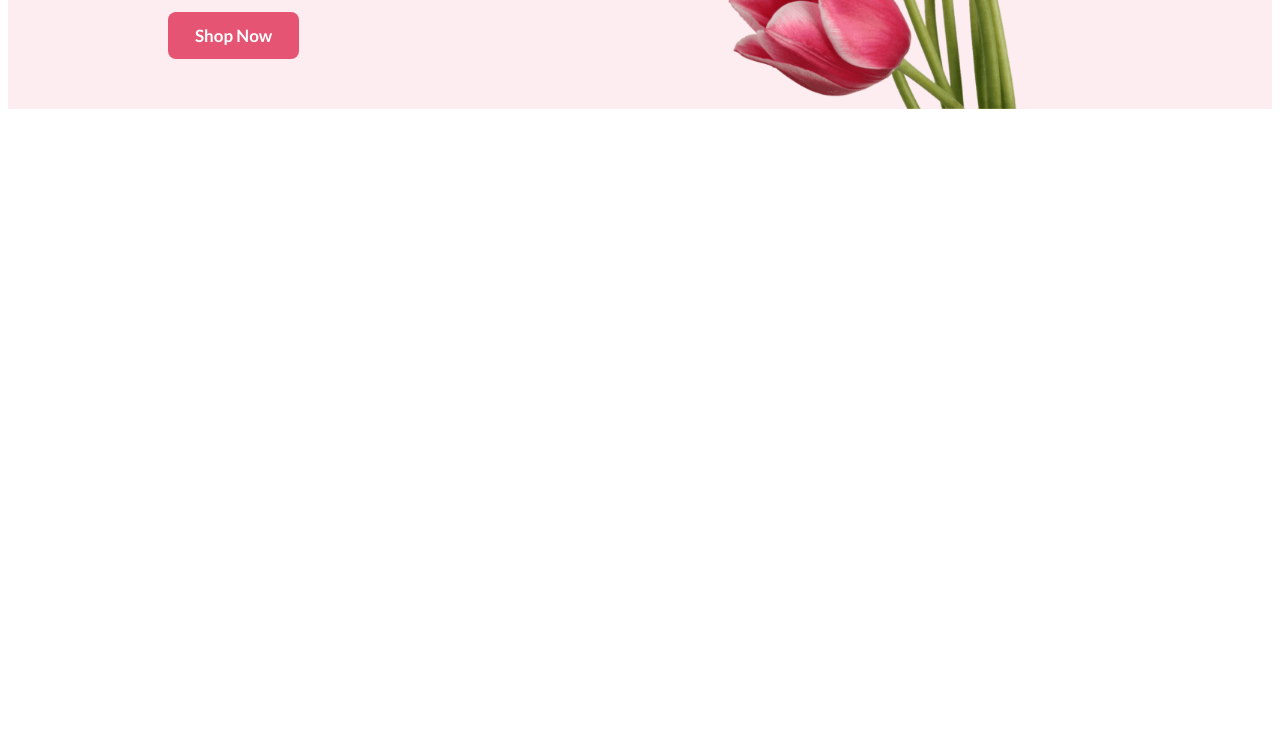
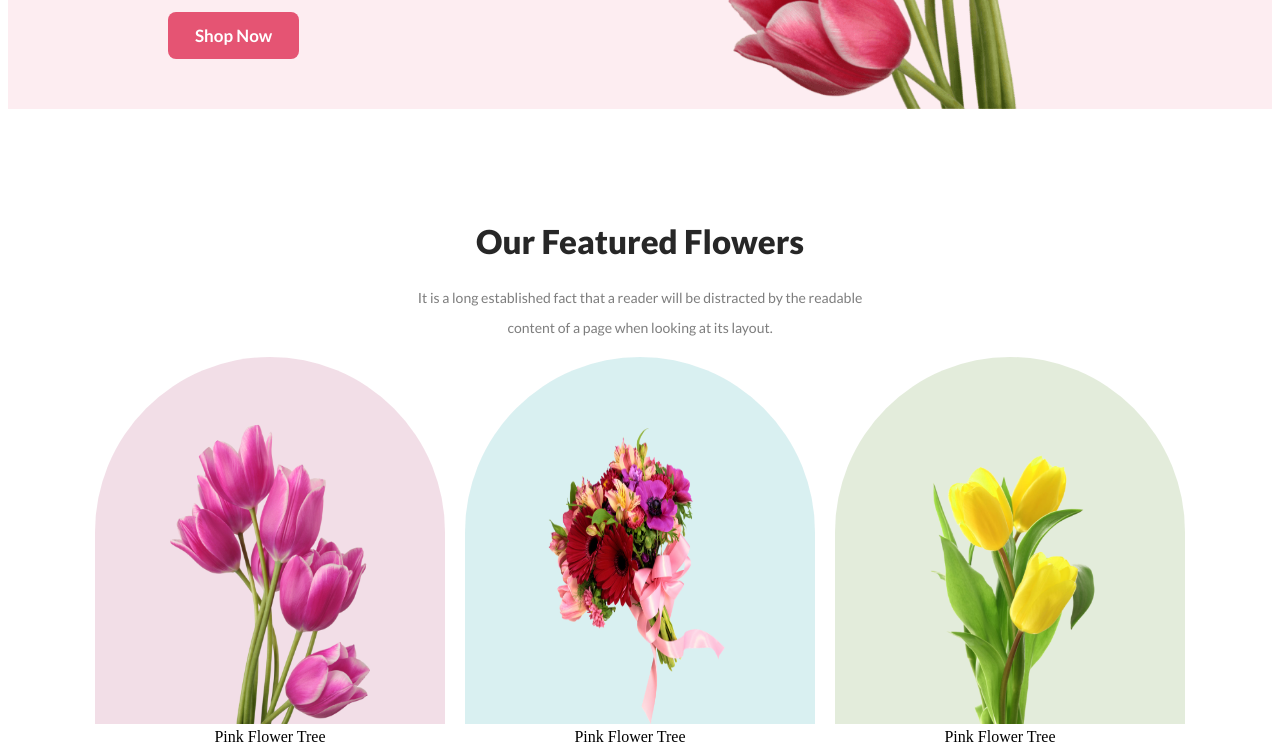
Before and after one commit to iamtomal/assignment-1-flower-shop, a plain HTML site: page index.html in a window 1280 px wide. Shown: the part 549-1303 px from the top of the page. Before the commit the page ends 800 px from the top, so only its background shows below. Drawn offline with Linux system fonts and the light colour scheme.

Commit message:
added main image part

```diff
--- a/index.html
+++ b/index.html
@@ -13,6 +13,7 @@
     <link rel="stylesheet" href="style.css">
 </head>
 <body>
+    <!--first banner start-->
     <header class="banner">
         <div class="banner-content">
             <h1 class="banner-title">Let's make
@@ -27,6 +28,29 @@
 
 
     </header>
+    <!--first banner start-->
+        <div class="heading">
+            <h1 class="heading-title">Our Featured Flowers</h1>
+            <p class="heading-discription">It is a long established fact that a reader will be distracted by the readable <br> content of a page when looking at its layout.</p>
+        </div>
+           <div class="image-container">
+<div>
+    <img class="image1" src="Flower Asset/pngwing 6.png" alt="image 1">
+    <figcaption class="image-text">Pink Flower Tree </figcaption>
+
+</div>
+<div>
+    <img class="image2" src="Flower Asset/pngwing 5.png" alt="image 2">
+    <figcaption class="image-text">Pink Flower Tree </figcaption>
+
+</div>
+
+<div>
+    <img class="image3" src="Flower Asset/pngwing 7.png" alt="image 3">
+    <figcaption class="image-text">Pink Flower Tree </figcaption>
+
+</div>
+
 
     <main>
 
--- a/style.css
+++ b/style.css
@@ -1,4 +1,4 @@
-
+/*first banner start*/
 .banner{
     display: flex;
     align-items: center;
@@ -29,15 +29,15 @@
 }
 .banner-discription{
     color: rgba(39, 39, 39, 0.60);
-font-family: Lato;
-font-size: 15px;
-font-weight: 400;
-line-height: 30px;
+    font-family: Lato;
+    font-size: 15px;
+    font-weight: 400;
+    line-height: 30px;
 }
 .btn-primary{
     display: inline-flex;
     padding: 13px 27px;
-    border: pink;
+    border: none;
     border-radius: 8px;
     background: #E55473;
     color: #FFF;
@@ -46,3 +46,62 @@ line-height: 30px;
     font-weight: 700;
 
 }
+/*first banner end*/
+.heading{
+    margin: auto;
+    width: 50%;
+    text-align: center;
+    font-family: Lato;
+    padding-top: 90px;
+}
+.heading-title{
+    color: #272727;
+    font-size: 33px;
+    font-weight: 800;
+    line-height: normal;
+}
+.heading-discription{
+    color: rgba(39, 39, 39, 0.60);
+    font-size: 14px;
+    font-weight: 400;
+    line-height: 30px;
+
+}
+.image-container{
+    margin: auto;
+    max-width: fit-content;
+    display: flex;
+
+
+}
+
+.image1{
+    width: 200px;
+    height: 300px;
+    padding: 67px 75px 0 75px;
+    border-radius: 300px 300px 0px 0px;
+    background: rgba(167, 33, 98, 0.15);
+
+}
+.image2{
+    width: 200px;
+    height: 300px;
+    padding: 67px 75px 0 75px;
+    margin-left: 20px;
+    border-radius: 300px 300px 0px 0px;
+    background: rgba(5, 151, 160, 0.15);
+    position: bottom;
+
+
+}
+.image3{
+    width: 200px;
+    height: 300px;
+    padding: 67px 75px 0 75px;
+    margin-left: 20px;
+    border-radius: 300px 300px 0px 0px;
+    background: rgba(71, 125, 17, 0.15);
+}
+.image-text{
+    text-align: center;
+}
```
